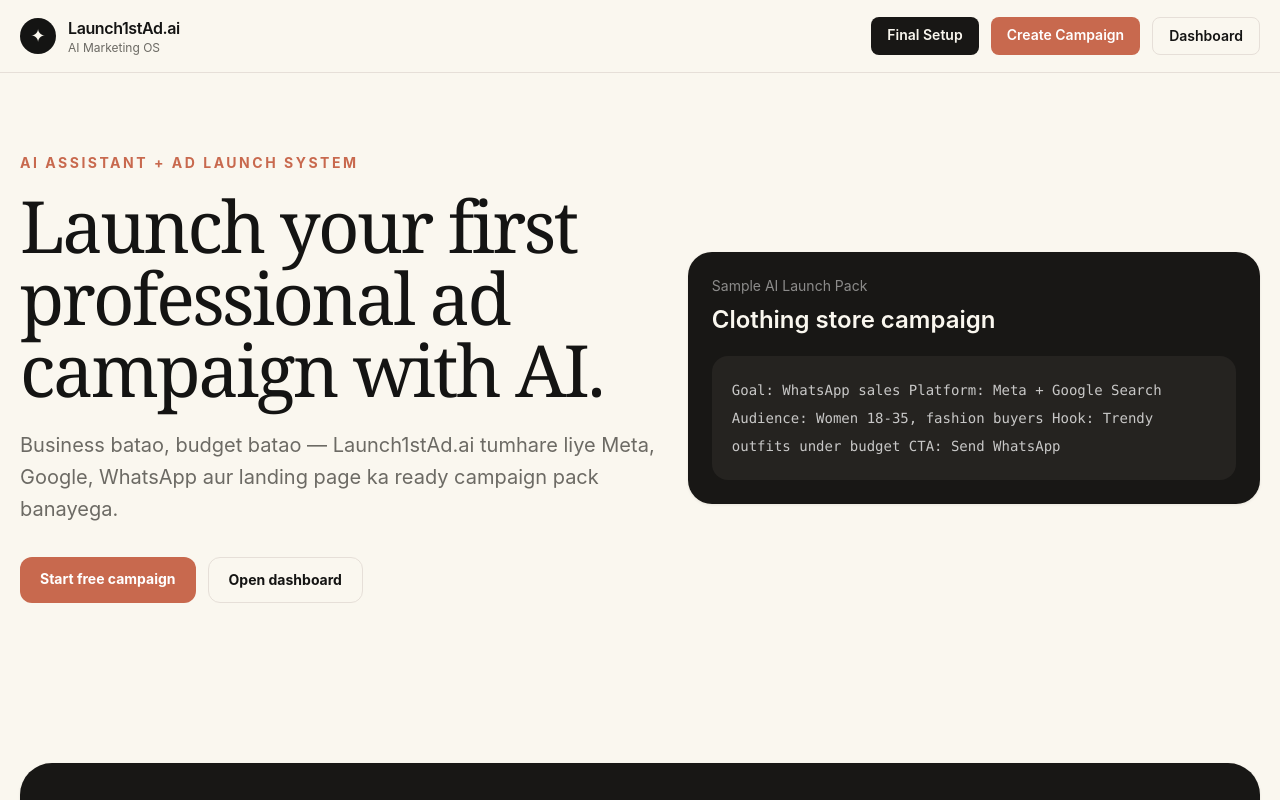
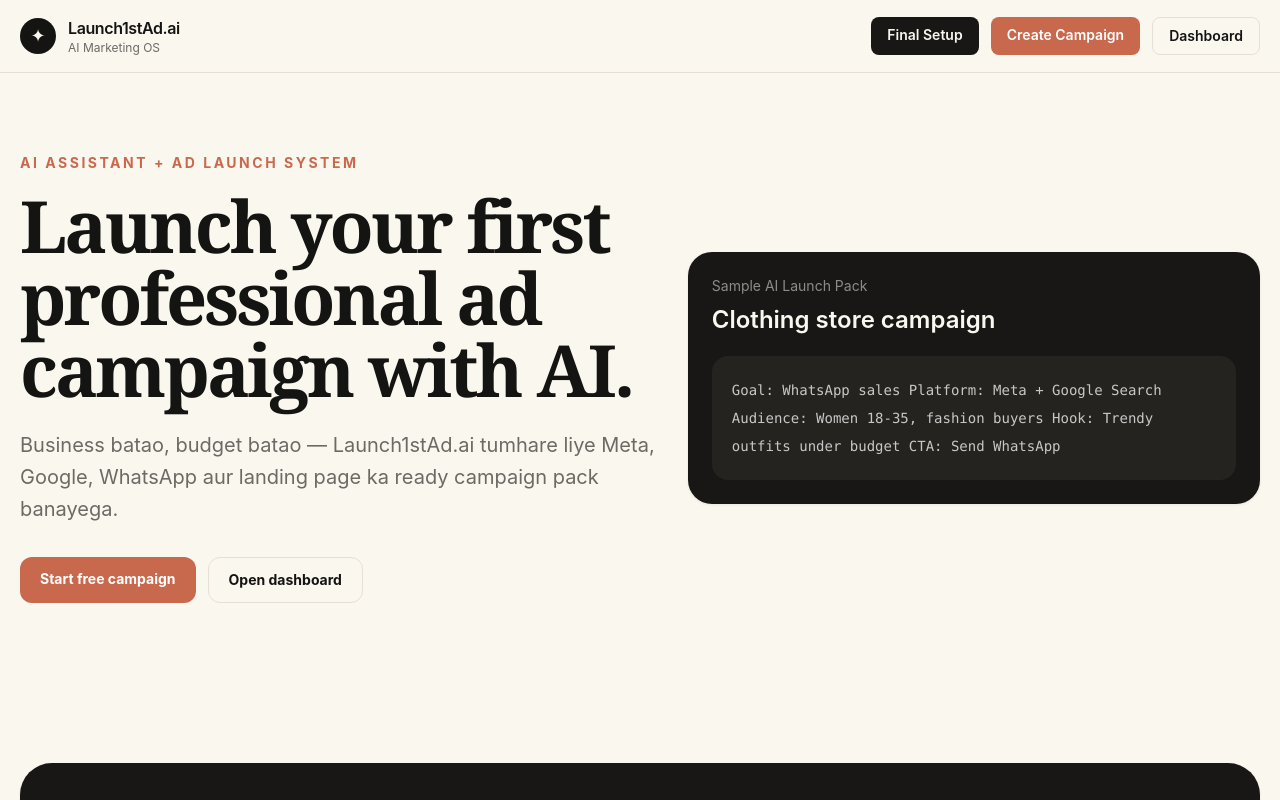
Before and after one commit to lkmeeena882437-dotcom/Launch1stAd.ai, a Next.js app: page / in a window 1280 px wide. Shown: the top 800 px of the page. Built offline with nearby package versions, Linux system fonts and the light colour scheme.

Commit message:
Refresh global premium white styling

```diff
--- a/app/globals.css
+++ b/app/globals.css
@@ -3,13 +3,13 @@
 @tailwind utilities;
 
 :root {
-  --canvas: #faf7ef;
-  --card: #efe6d8;
-  --ink: #141413;
-  --muted: #6c6a64;
-  --coral: #c8694e;
-  --dark: #181715;
-  --hairline: #e6dfd8;
+  --canvas: #ffffff;
+  --card: #f8fafc;
+  --ink: #0f172a;
+  --muted: #64748b;
+  --coral: #2563eb;
+  --dark: #0f172a;
+  --hairline: #e2e8f0;
 }
 
 * {
@@ -23,7 +23,10 @@ html {
 
 body {
   margin: 0;
-  background: var(--canvas);
+  background:
+    radial-gradient(circle at top left, rgba(37, 99, 235, 0.08), transparent 32rem),
+    radial-gradient(circle at top right, rgba(214, 168, 79, 0.10), transparent 28rem),
+    var(--canvas);
   color: var(--ink);
   overflow-x: hidden;
 }
@@ -50,20 +53,24 @@ canvas {
 }
 
 ::selection {
-  background: rgba(200, 105, 78, 0.24);
+  background: rgba(37, 99, 235, 0.18);
 }
 
 .serif-display {
   font-family: Cormorant Garamond, Georgia, serif;
-  font-weight: 500;
-  letter-spacing: -0.035em;
+  font-weight: 600;
+  letter-spacing: -0.04em;
 }
 
 .glass-grid {
   background-image:
-    linear-gradient(rgba(20, 20, 19, 0.055) 1px, transparent 1px),
-    linear-gradient(90deg, rgba(20, 20, 19, 0.055) 1px, transparent 1px);
+    linear-gradient(rgba(15, 23, 42, 0.045) 1px, transparent 1px),
+    linear-gradient(90deg, rgba(15, 23, 42, 0.045) 1px, transparent 1px);
   background-size: 32px 32px;
+}
+
+.premium-ring {
+  box-shadow: 0 0 0 1px rgba(15, 23, 42, 0.06), 0 28px 90px rgba(15, 23, 42, 0.12);
 }
 
 .dark-panel-code {
```
